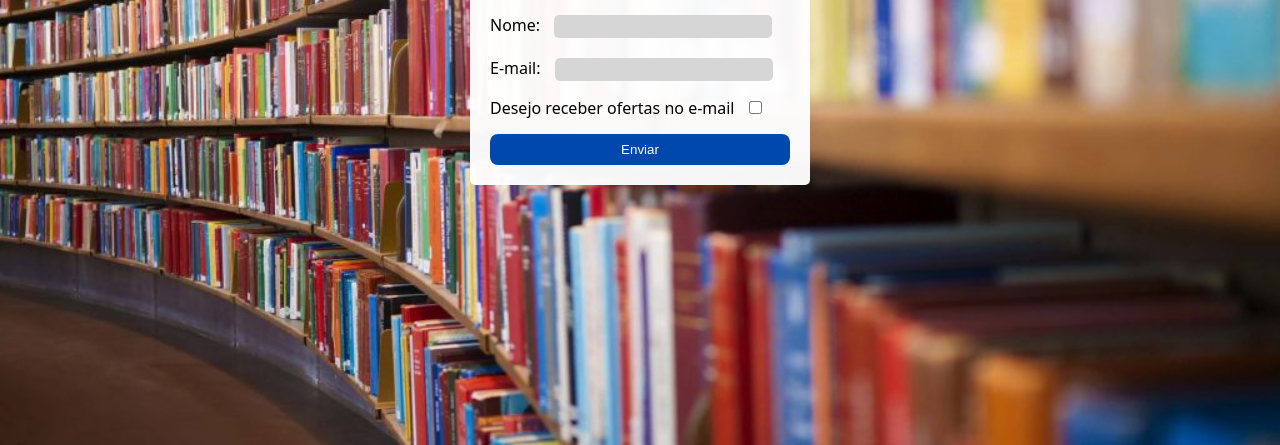
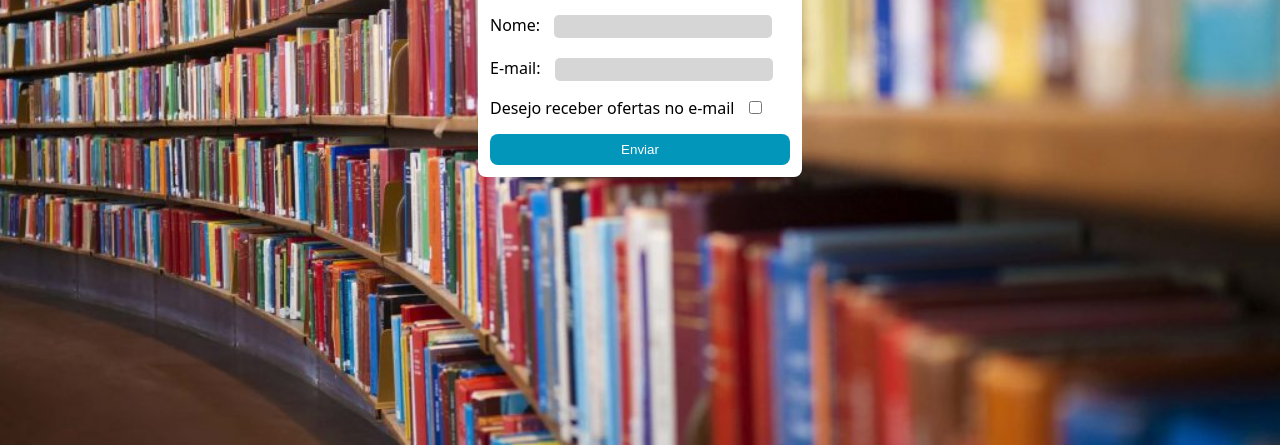
Before and after one commit to WilsonRoch/Aplicacao-Web, a plain HTML site: page index.html in a window 1280 px wide. Shown: the part 371-816 px from the top of the page. Drawn offline with Linux system fonts and the light colour scheme.

Commit message:
Update style.css

```diff
--- a/style.css
+++ b/style.css
@@ -1,6 +1,6 @@
 body {
     font-family:system-ui, -apple-system, BlinkMacSystemFont, 'Segoe UI', Roboto, Oxygen, Ubuntu, Cantarell, 'Open Sans', 'Helvetica Neue', sans-serif;
-    background-image:url("/biblioteca.jpg");
+    background-image:url(biblioteca.jpg);
     background-repeat: no-repeat;
     background-size: cover;
 }
@@ -22,16 +22,16 @@ h1{
 
 form {
     width: 300px;
-    padding: 20px;
-    border-top: 10px solid #0048ac;
-    background-color: #fffffff5;
-    border-radius: 5px;
+    padding: 12px;
+    border-top: 10px solid #0296bb;
+    background-color: #ffffff;
+    border-radius: 8px;
 }
 
 input[type="submit"] {
     width: 100%;
     padding: 8px;
-    background-color: #0048ac;
+    background-color: #0296bb;
     color: rgb(255, 255, 255);
     border: none;
     border-radius: 8px;
@@ -41,7 +41,7 @@ input[type="submit"] {
 
 input[type="submit"]:hover {
     transition: 0.5s;
-    background-color: #002948;
+    background-color: #01647c;
 }
 
 input[type="text"],
```
